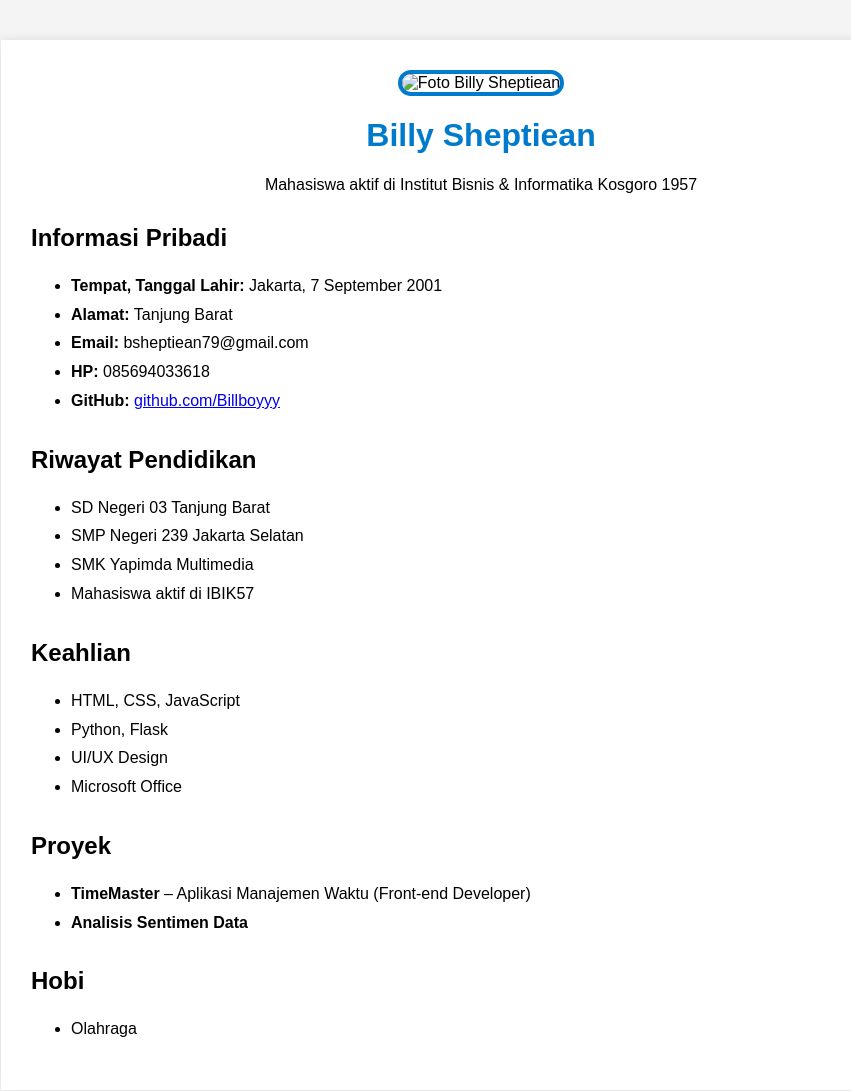
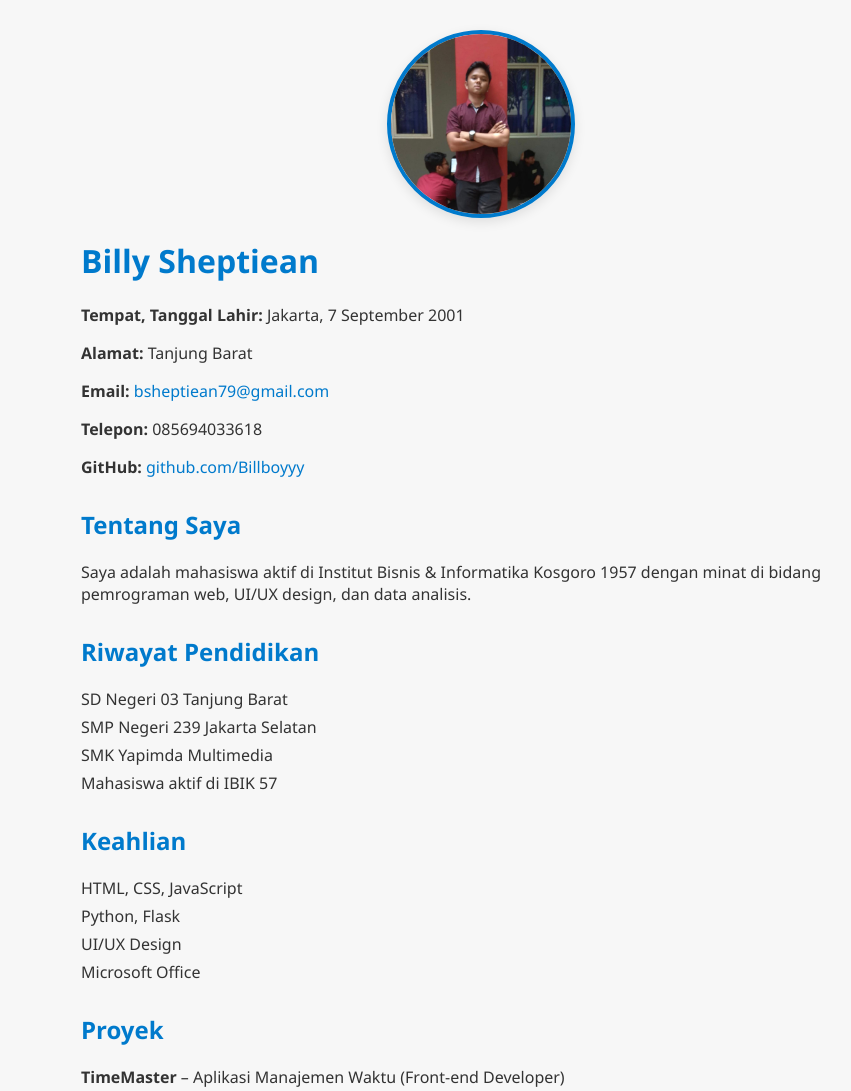
Before and after one commit to Billboyyy/profilweb, a plain HTML site: page index.html in a window 1280 px wide. Shown: the top 1091 px of the page, without its empty margins (159-1010 px from the left). Drawn offline with Linux system fonts and the light colour scheme.

Commit message:
Update index.html

```diff
--- a/index.html
+++ b/index.html
@@ -2,60 +2,70 @@
 <html lang="id">
 <head>
   <meta charset="UTF-8" />
-  <meta name="viewport" content="width=device-width, initial-scale=1.0" />
+  <meta name="viewport" content="width=device-width, initial-scale=1.0"/>
   <title>Portofolio Billy Sheptiean</title>
   <style>
     body {
-      font-family: Arial, sans-serif;
-      background: #f4f4f4;
-      margin: 0;
-      padding: 0;
+      font-family: 'Segoe UI', sans-serif;
+      background-color: #f7f7f7;
+      color: #333;
+      padding: 30px;
+      max-width: 800px;
+      margin: auto;
     }
-    .container {
-      max-width: 900px;
-      margin: 40px auto;
-      background: #fff;
-      padding: 30px;
-      box-shadow: 0 0 10px rgba(0,0,0,0.1);
-    }
-    .profile {
-      text-align: center;
-    }
-    .profile img {
-      width: 200px;
-      height: 200px;
-      object-fit: cover;
-      border-radius: 100px;
-      border: 4px solid #007acc;
-    }
-    h1 {
+    h1, h2 {
       color: #007acc;
     }
-    .section {
-      margin-top: 30px;
+    .foto {
+      display: flex;
+      justify-content: center;
+      margin-bottom: 20px;
+    }
+    .foto img {
+      width: 180px;
+      height: 180px;
+      border-radius: 100px;
+      object-fit: cover;
+      border: 4px solid #007acc;
+      box-shadow: 0 4px 12px rgba(0,0,0,0.1);
     }
     ul {
-      line-height: 1.8;
+      list-style: none;
+      padding-left: 0;
+    }
+    li {
+      margin-bottom: 6px;
+    }
+    .section {
+      margin-bottom: 30px;
+    }
+    a {
+      color: #007acc;
+      text-decoration: none;
+    }
+    a:hover {
+      text-decoration: underline;
     }
   </style>
 </head>
 <body>
-  <div class="container">
-    <div class="profile">
-      <img src="images/profil.jpg" alt="Foto Billy Sheptiean" />
+
+  <div class="foto">
+    <img src="WhatsApp%20Image%202025-06-15%20at%2002.20.28_28d77f69.jpg" alt="Foto Billy Sheptiean" />
+  </div>
+
   <h1>Billy Sheptiean</h1>
-      <p>Mahasiswa aktif di Institut Bisnis & Informatika Kosgoro 1957</p>
+  <div class="section">
+    <p><strong>Tempat, Tanggal Lahir:</strong> Jakarta, 7 September 2001</p>
+    <p><strong>Alamat:</strong> Tanjung Barat</p>
+    <p><strong>Email:</strong> <a href="mailto:bsheptiean79@gmail.com">bsheptiean79@gmail.com</a></p>
+    <p><strong>Telepon:</strong> 085694033618</p>
+    <p><strong>GitHub:</strong> <a href="https://github.com/Billboyyy" target="_blank">github.com/Billboyyy</a></p>
   </div>
 
   <div class="section">
-      <h2>Informasi Pribadi</h2>
-      <ul>
-        <li><strong>Tempat, Tanggal Lahir:</strong> Jakarta, 7 September 2001</li>
-        <li><strong>Alamat:</strong> Tanjung Barat</li>
-        <li><strong>Email:</strong> bsheptiean79@gmail.com</li>
-        <li><strong>HP:</strong> 085694033618</li>
-        <li><strong>GitHub:</strong> <a href="https://github.com/Billboyyy" target="_blank">github.com/Billboyyy</a></li>
-      </ul>
+    <h2>Tentang Saya</h2>
+    <p>Saya adalah mahasiswa aktif di Institut Bisnis & Informatika Kosgoro 1957 dengan minat di bidang pemrograman web, UI/UX design, dan data analisis.</p>
   </div>
 
   <div class="section">
@@ -64,7 +74,7 @@
       <li>SD Negeri 03 Tanjung Barat</li>
       <li>SMP Negeri 239 Jakarta Selatan</li>
       <li>SMK Yapimda Multimedia</li>
-        <li>Mahasiswa aktif di IBIK57</li>
+      <li>Mahasiswa aktif di IBIK 57</li>
     </ul>
   </div>
 
@@ -82,16 +92,14 @@
     <h2>Proyek</h2>
     <ul>
       <li><strong>TimeMaster</strong> – Aplikasi Manajemen Waktu (Front-end Developer)</li>
-        <li><strong>Analisis Sentimen Data</strong></li>
+      <li><strong>Analisis Sentimen Data</strong> – Visualisasi dan Klasifikasi Teks</li>
     </ul>
   </div>
 
   <div class="section">
     <h2>Hobi</h2>
-      <ul>
-        <li>Olahraga</li>
-      </ul>
+    <p>Olahraga</p>
   </div>
-  </div>
+
 </body>
 </html>
```
Lines whose indentation alone changed are shown as unchanged.
